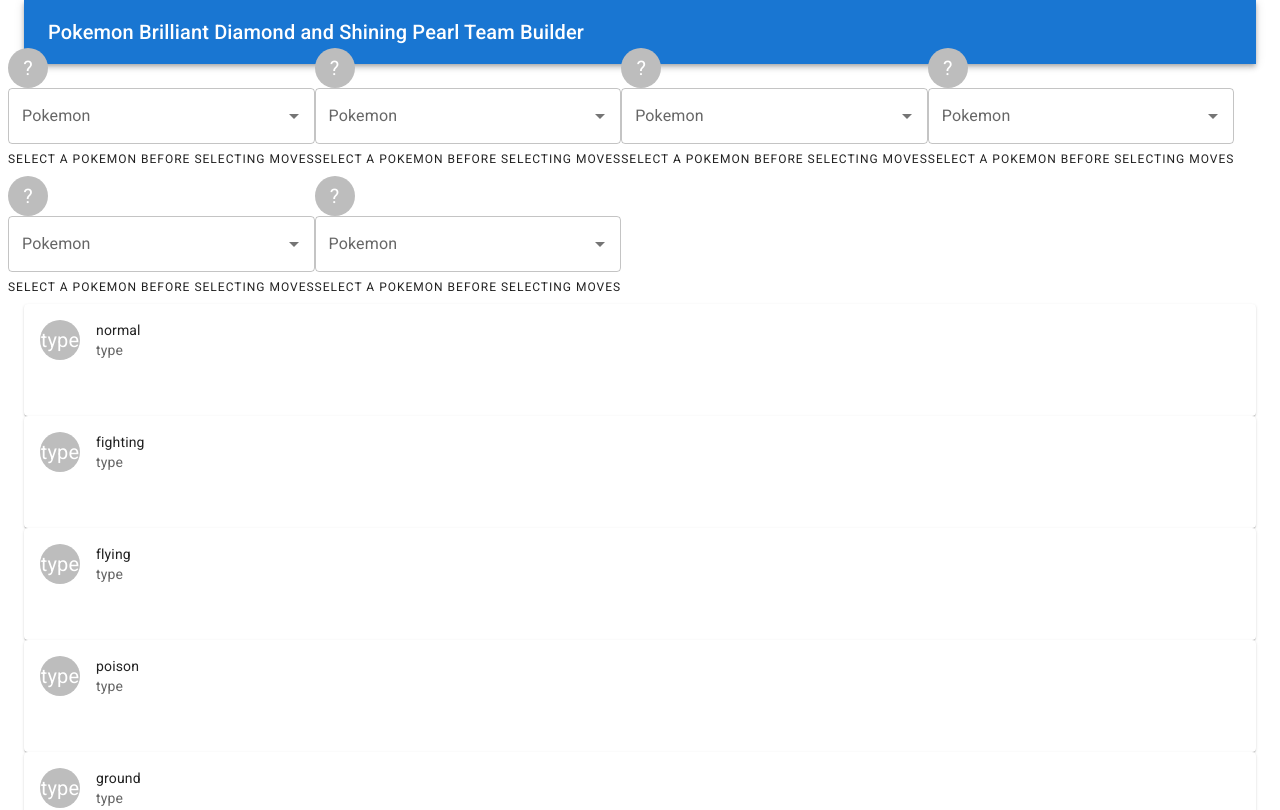
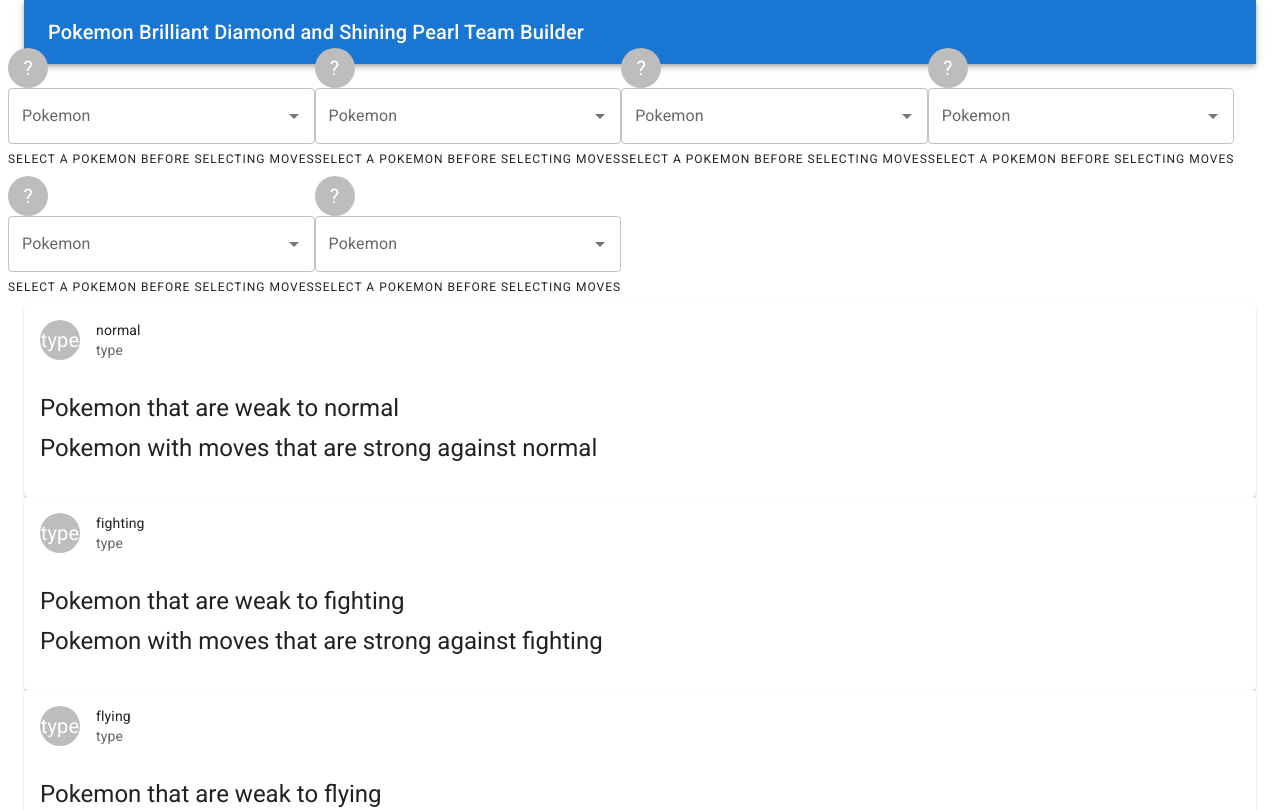
Before and after one commit to yaylinda/pokemon-team-builder, a React (Create React App) app: page / in a window 1280 px wide. Shown: the top 810 px of the page. Built offline with nearby package versions, Linux system fonts and the light colour scheme.

Commit message:
got all things working correctly

```diff
--- a/src/App.tsx
+++ b/src/App.tsx
@@ -29,7 +29,7 @@
 
   const onChangeSelectedPokemonMove = (pokemonIndex: number, moveIndex: number, move: PokemonMove | null) => {
     setPokemonTeam(produce(pokemonTeam, (draft) => {
-      const pokemonToUpdate = pokemonTeam[pokemonIndex];
+      const pokemonToUpdate = draft[pokemonIndex];
       if (pokemonToUpdate === null) {
         return;
       }
--- a/src/pokemonTeamResultsSection/PokemonTeamResultsSection.tsx
+++ b/src/pokemonTeamResultsSection/PokemonTeamResultsSection.tsx
@@ -2,17 +2,26 @@
 import Card from '@mui/material/Card';
 import CardContent from '@mui/material/CardContent';
 import CardHeader from '@mui/material/CardHeader';
+import Chip from '@mui/material/Chip';
 import Container from '@mui/material/Container';
 import Typography from '@mui/material/Typography';
-import React, { useEffect, useState } from 'react';
-import { PokemonTeamEvaluationResults, PokemonType, PokemonTypeEvaluation, SelectedPokemon } from '../types';
-import { evaluateTeam, initializePokemonTeamEvaluationResults, SERIBII_BASE_URL } from '../util';
+import React, { useEffect, useMemo, useState } from 'react';
+import { PokemonNameMap, PokemonTeamEvaluationResults, PokemonType, PokemonTypeEvaluation, SelectedPokemon } from '../types';
+import { evaluateTeam, getSeribiiTypeImageUrl, initializePokemonTeamEvaluationResults, SERIBII_BASE_URL } from '../util';
 
 export interface PokemonTeamAnalysisSectionProps {
     pokemonTeam: (SelectedPokemon | null)[],
 }
 
 function PokemonTeamAnalysisSection({ pokemonTeam }: PokemonTeamAnalysisSectionProps) {
+
+    const pokemonMapByName: PokemonNameMap = useMemo(
+        () => pokemonTeam
+            .filter(pokemon => pokemon !== null)
+            .reduce((prev, pokemon) => ({
+                ...prev,
+                [pokemon!.name]: pokemon,
+            }), {}), [pokemonTeam]);
 
     const [results, setResults] = useState<PokemonTeamEvaluationResults>(initializePokemonTeamEvaluationResults());
 
@@ -25,7 +34,9 @@
 
     const renderResultsForTypeCard = (type: PokemonType) => {
 
-        console.log(`*************** ${JSON.stringify(results)}`);
+        console.log(`*************** ${JSON.stringify(results[type])}`);
+
+        const resultsForType = results[type];
 
         return (
             <Card>
@@ -35,6 +46,40 @@
                     subheader="type"
                 />
                 <CardContent>
+
+                    <Typography gutterBottom variant="h5" component="div">Pokemon that are weak to {type}</Typography>
+                    {
+                        resultsForType.pokemonWeakToType.map(pokemon => <Avatar
+                            alt={pokemon.name}
+                            src={`${SERIBII_BASE_URL}${pokemon.image_src}`}
+                        />)
+                    }
+
+                    <Typography gutterBottom variant="h5" component="div">Pokemon with moves that are strong against {type}</Typography>
+                    {
+                        Object.keys(resultsForType.pokemonWithMovesEffectiveAgainstType).map(pokemonName => {
+                            const pokemon: SelectedPokemon = pokemonMapByName[pokemonName];
+
+                            const moves = resultsForType.pokemonWithMovesEffectiveAgainstType[pokemonName];
+                            return (
+                                <React.Fragment>
+                                    <Avatar
+                                        alt={pokemon.name}
+                                        src={`${SERIBII_BASE_URL}${pokemon.image_src}`}
+                                    />
+                                    {
+                                        moves.map(move => (
+                                            <Chip
+                                                label={`${move.name}`}
+                                                avatar={<Avatar src={getSeribiiTypeImageUrl(move.type)}/>}
+                                            />
+                                        ))
+                                    }
+                                </React.Fragment>
+                            )
+
+                        })
+                    }
 
                 </CardContent>
             </Card>
--- a/src/util.ts
+++ b/src/util.ts
@@ -3,6 +3,8 @@
 import { PokemonMove, PokemonMoveMap, PokemonTeamEvaluationResults, PokemonType, PokemonTypeMap, SelectedPokemon } from "./types";
 
 export const SERIBII_BASE_URL = 'https://www.serebii.net';
+
+export const getSeribiiTypeImageUrl = (type: PokemonType) => `${SERIBII_BASE_URL}/pokedex-bw/type/${type}.gif`;
 
 export const allTypes: PokemonType[] = [
     'normal',
@@ -77,13 +79,6 @@
     }), {});
 }
 
-// const getPokemonWeakToType = (
-//     type: PokemonType,
-//     pokemonTeam: SelectedPokemon[],
-// ): SelectedPokemon[] => pokemonTeam
-//     .filter(pokemon => pokemon !== null)
-//     .filter(pokemon => intersection(pokemon.types, typeEffectivenesses[type]).length);
-
 const getPokemonWeakToType = (
     type: PokemonType,
     pokemonTeam: SelectedPokemon[],
```
Also changed, not shown: src/types.ts (+9 -5 lines).
